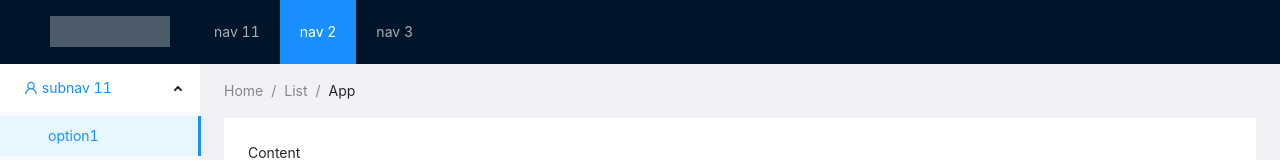
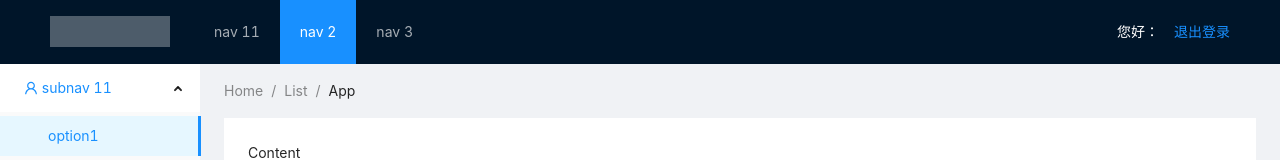
Before and after one commit to EmilyQian2001/ticket-system, a Vue app in the folder web/: page / in a window 1280 px wide. Shown: the top 160 px of the page. Built offline with nearby package versions, Linux system fonts and the light colour scheme; no server answers.

Commit message:
add login session

```diff
--- a/web/public/index.html
+++ b/web/public/index.html
@@ -5,11 +5,13 @@
     <meta http-equiv="X-UA-Compatible" content="IE=edge">
     <meta name="viewport" content="width=device-width,initial-scale=1.0">
     <link rel="icon" href="<%= BASE_URL %>favicon.ico">
+    <script src="<%= BASE_URL %>js/session-storage.js"></script>
     <title><%= htmlWebpackPlugin.options.title %></title>
 </head>
 <body>
 <noscript>
-      <strong>We're sorry but <%= htmlWebpackPlugin.options.title %> doesn't work properly without JavaScript enabled. Please enable it to continue.</strong>
+    <strong>We're sorry but <%= htmlWebpackPlugin.options.title %> doesn't work properly without JavaScript enabled.
+        Please enable it to continue.</strong>
 </noscript>
 <div id="app"></div>
 <!-- built files will be auto injected -->
--- /dev/null
+++ b/web/public/js/session-storage.js
@@ -0,0 +1,17 @@
+SessionStorage = {
+    get: function (key) {
+        var v = sessionStorage.getItem(key);
+        if (v && typeof(v) !== "undefined" && v !== "undefined") {
+            return JSON.parse(v);
+        }
+    },
+    set: function (key, data) {
+        sessionStorage.setItem(key, JSON.stringify(data));
+    },
+    remove: function (key) {
+        sessionStorage.removeItem(key);
+    },
+    clearAll: function () {
+        sessionStorage.clear();
+    }
+};
--- a/web/src/components/header.vue
+++ b/web/src/components/header.vue
@@ -1,6 +1,12 @@
 <template>
   <a-layout-header class="header">
     <div class="logo" />
+    <div style="float: right; color: white;">
+      您好：{{member.mobile}} &nbsp;&nbsp;
+      <router-link to="/login">
+        退出登录
+      </router-link>
+    </div>
     <a-menu
         v-model:selectedKeys="selectedKeys1"
         theme="dark"
@@ -11,18 +17,22 @@
       <a-menu-item key="2">nav 2</a-menu-item>
       <a-menu-item key="3">nav 3</a-menu-item>
     </a-menu>
+
   </a-layout-header>
 </template>
 
 <script>
 import {defineComponent, ref} from 'vue';
+import store from "@/store";
 
 export default defineComponent({
   name: "header-view",
   setup() {
+    const member = store.state.member;
 
     return {
       selectedKeys1: ref(['2']),
+      member
     };
   },
 });
--- a/web/src/store/index.js
+++ b/web/src/store/index.js
@@ -1,13 +1,21 @@
 import { createStore } from 'vuex'
 
+const MEMBER = "MEMBER";
+
 export default createStore({
-  state: {
+  state: { //声明初始化
+    member: window.SessionStorage.get(MEMBER) || {}
   },
   getters: {
   },
-  mutations: {
+  mutations: { //相当于set方法
+    setMember (state, _member){
+      state.member = _member;
+      window.SessionStorage.set(MEMBER,_member);
+    }
   },
-  actions: {
+  actions: { //异步
+
   },
   modules: {
   }
--- a/web/src/views/login.vue
+++ b/web/src/views/login.vue
@@ -44,6 +44,7 @@ import {defineComponent, reactive} from 'vue';
 import axios from "axios";
 import {notification} from "ant-design-vue";
 import {useRouter} from "vue-router";
+import store from "@/store";
 
 export default defineComponent({
   name: "login-view",
@@ -75,6 +76,9 @@ export default defineComponent({
           notification.success({ description: '登录成功！' });
           //登录成功，跳到空台主页
           router.push("/");
+          store.commit("setMember",data.content);
+          //commit相当于dispatch，只要传set方法的第二个参数就可以了
+
         } else {
           notification.error({ description: data.message });
         }
```
Lines whose indentation alone changed are shown as unchanged.
